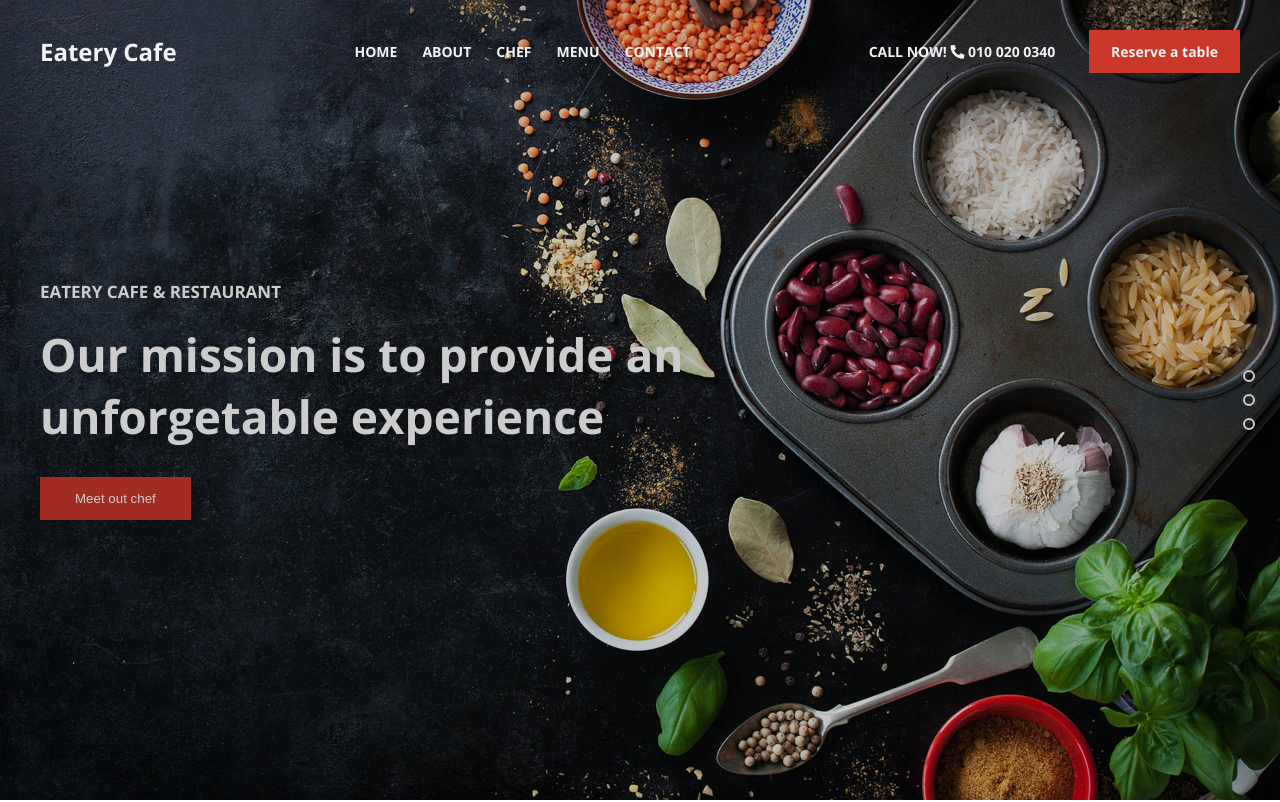
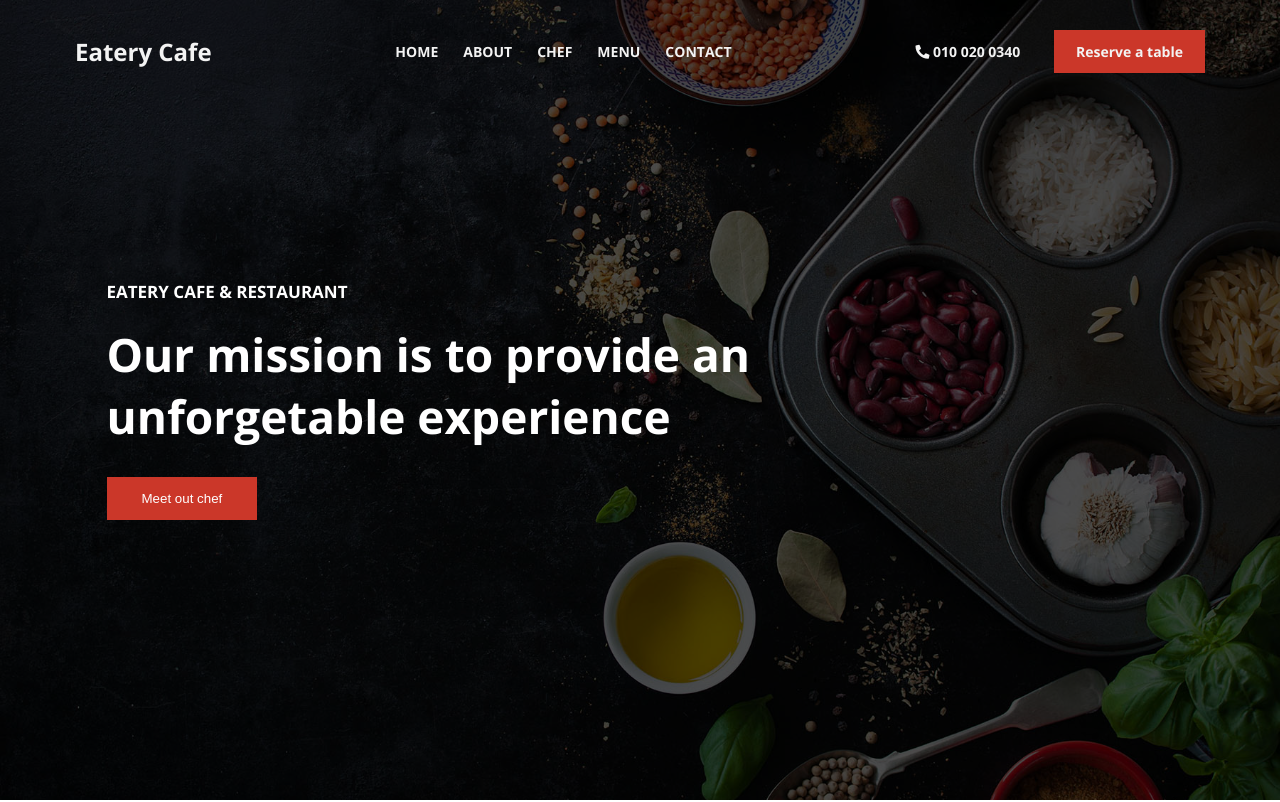
Before and after one commit to Asliddin351/WebTest, a plain HTML site: page index.html in a window 1280 px wide. Shown: the top 802 px of the page. Drawn offline with nearby package versions, Linux system fonts and the light colour scheme.

Commit message:
wellDone

```diff
--- a/css/main.css
+++ b/css/main.css
@@ -7,6 +7,7 @@
 }
 
 body{
+    display: grid;
     font-size: 14px;
     font-family: 'Open Sans', sans-serif;
     overflow-x: hidden;
@@ -23,21 +24,17 @@ header{
     background-position: 50% 0;
     background-size: cover;
     background-repeat: no-repeat;
-    cursor: e-resize;
 }
-nav{
+.navbar{
     display: flex;
     justify-content: space-between;
     align-items: center;
-    width: 1200px;
-    padding: 35px 0;
+    padding: 35px 75px;
+    width: 100%;
     position: fixed;
     top: 0;
-    left: 50%;
-    transform: translateX(-50%);
-    cursor: auto;
-    z-index: 10;
-
+    z-index: 9999;
+    transition: background 0.5s linear;
 }
 
 .container{
@@ -110,7 +107,7 @@ nav .btn:hover{
     background-color: #d01200;
 }
 
-.carousel{
+.controll{
     display: flex;
     flex-direction: column;
     position: absolute;
@@ -119,7 +116,7 @@ nav .btn:hover{
     transform: translateY(-50%);
     margin-right: 25px;
 }
-.carousel-item{
+.controll-item{
     margin: 6px 0;
     width: 12px;
     height: 12px;
@@ -128,7 +125,7 @@ nav .btn:hover{
     background: transparent;
     border: 2px solid #fff;
 }
-.carousel-item:hover{
+.controll-item:hover{
     background-color: #ffffff;
 }
 .bg-carousel_fist{
@@ -165,7 +162,7 @@ nav .btn:hover{
     align-items: center;
     width: 1200px;
     margin: 40px auto 50px auto;
-    cursor: e-resize;
+
 }
 .content{
     max-width: 600px;
@@ -388,7 +385,8 @@ nav .btn:hover{
     background-size: cover;
     background-repeat: no-repeat;
     background-position: 0 15%;
-    filter: brightness(0.5);
+    background-color: rgba(0, 0, 0, 0.6);
+    background-blend-mode: darken;
     position: relative;
 
 }
--- a/css/style.sass
+++ b/css/style.sass
@@ -1,13 +1,16 @@
 
 header
-    filter: brightness(0.8)
+    background-blend-mode: darken;
+    background-color: rgba(0,0,0,0.7);
 .OurMenu_box
     display: grid
     grid-template-columns: 1fr 1fr 1fr
     grid-template-rows: auto
 
 .Testimonials
-    filter: brightness(0.5)
+    background-blend-mode: darken;
+    background-color: rgba(0,0,0,0.7);
+
 
 .ContactUs
     display: flex
--- a/index.html
+++ b/index.html
@@ -13,10 +13,12 @@
     <link rel="stylesheet" href="css/main.css">
     <!-- font-awesome -->
     <link rel="stylesheet" href="https://cdnjs.cloudflare.com/ajax/libs/font-awesome/5.11.2/css/all.min.css">
+    <link href="css/bootstrap-grid.min.css" rel="stylesheet" integrity="sha384-1BmE4kWBq78iYhFldvKuhfTAU6auU8tT94WrHftjDbrCEXSU1oBoqyl2QvZ6jIW3" crossorigin="anonymous">
 </head>
 <body>
-    <div class="nav-wrapper">
-        <nav>
+
+        <nav class="navbar">
+
             <a href="#" class="logo">Eatery Cafe</a>
             <ul class="menu">
                 <li class="menu-item"><a href="#" class="menu-link">Home</a></li>
@@ -26,24 +28,25 @@
                 <li class="menu-item"><a href="#" class="menu-link">Contact</a></li>
             </ul>
             <div class="callUs">
-                <a href="#">Call Now! <i class="fas fa-phone-alt"></i> <span class="phone"> 010 020 0340</span></a>
-                <a href="#" class="btn">Reserve a table</a>
+                <a href="#"><i class="fas fa-phone-alt"></i> <span class="phone"> 010 020 0340</span></a>
+                <a href="#" class="btn text-white">Reserve a table</a>
             </div>
         </nav>
-    </div>
+
 
     <header id="header">
+        <div class="container" style="display: flex;">
+            <div class="header-txt container">
+                <p>Eatery Cafe & Restaurant</p>
+                <h1 class="title">Our mission is to provide an <br> unforgetable experience</h1>
+                <button>Meet out chef</button>
+            </div>
 
-        <div class="header-txt container">
-            <p>Eatery Cafe & Restaurant</p>
-            <h1 class="title">Our mission is to provide an <br> unforgetable experience</h1>
-            <button>Meet out chef</button>
-        </div>
-
-        <div class="carousel">
-            <button class="carousel-item fist"></button>
-            <button class="carousel-item second"></button>
-            <button class="carousel-item three"></button>
+            <div class="controll">
+                <button class="controll-item fist"></button>
+                <button class="controll-item second"></button>
+                <button class="controll-item three"></button>
+            </div>
         </div>
     </header>
 
@@ -66,7 +69,7 @@
             <div class="card">
                 <div class="card-img c_fist">
                     <img src="images/team-image1.jpg" alt="team">
-                    <div class="card-img__effect_1 ">
+                    <div class="card-img__effect_1">
                         <h2>Lorem ipsum dolor sit amet consectetur FIST</h2>
                         <a href="#" class="sotiol" type="button"></a>
                         <a href="#" class="sotiol" type="button"></a>
--- a/js/index.js
+++ b/js/index.js
@@ -1,17 +1,25 @@
+let navbar = document.querySelector(".navbar");
+let header = document.querySelector("#header").clientHeight;
 
 $(function(){
 
 // <карусель>
     $(".fist").click(function(){
-        $("#header").toggleClass("bg-carousel_fist");
-
+        $("#header").addClass("bg-carousel_fist");
+        $("#header").removeClass("bg-carousel_second");
+        $("#header").removeClass("bg-carousel_three");
     });
     $(".second").click(function(){
-        $("#header").toggleClass("bg-carousel_second");
+        $("#header").addClass("bg-carousel_second");
+        $("#header").removeClass("bg-carousel_fist");
+        $("#header").removeClass("bg-carousel_three");
     });
     $(".three").click(function(){
-        $("#header").toggleClass("bg-carousel_three");
+        $("#header").addClass("bg-carousel_three");
+        $("#header").removeClass("bg-carousel_fist");
+        $("#header").removeClass("bg-carousel_second");
     });
+
 // <карусель/>
 
 // <карты>
@@ -36,6 +44,20 @@ $(function(){
         $(".card-img__effect_3").css({"display": "none"});
     })
 // <карты/>
-
+    // $("document").scroll(function(){
+    //     if(window.scrollY > header) {
+    //         openNav.css({"background-color": "#000"});
+    //     }else{
+    //         openNav.css({"background-color": "transparent"});
+    //     }
+    // });
 
 });
+
+document.addEventListener('scroll', function() {
+    if(window.scrollY > header) {
+        navbar.style = 'background-color: rgba(0,0,0,0.9)'
+    }else{
+        navbar.style = 'background-color: transparent'
+    }
+})
```
Also changed, not shown: css/bootstrap-grid.min.css (added), css/style.css, 2 other files.
